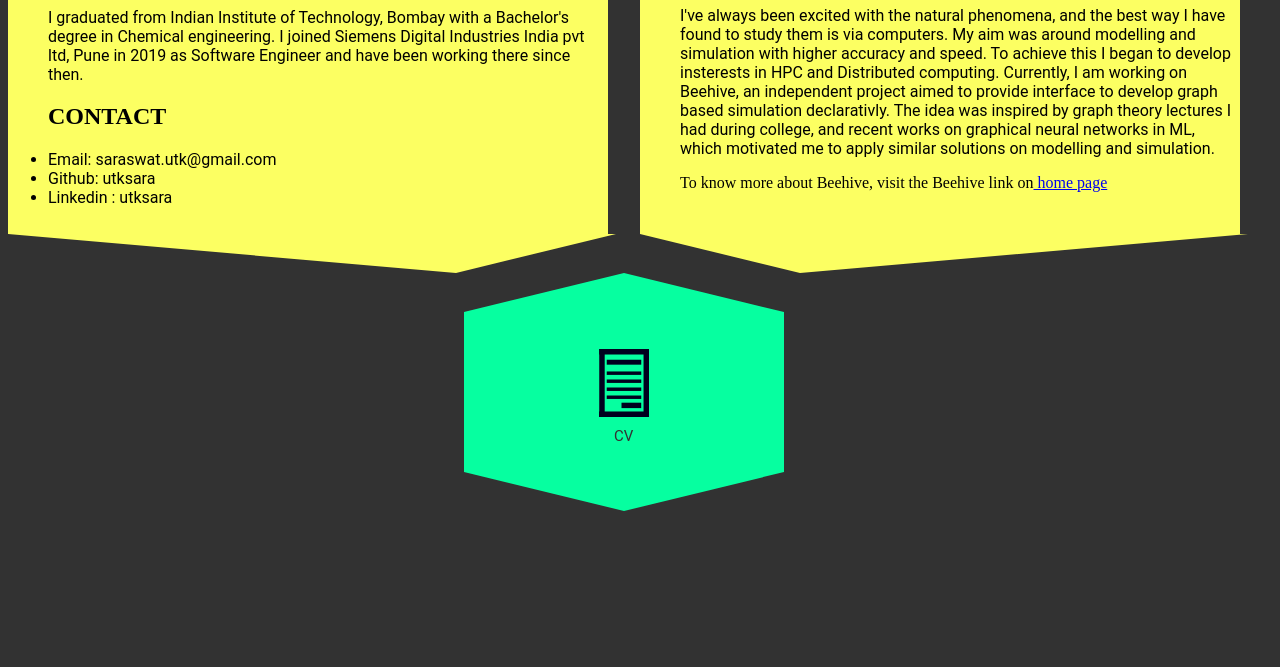
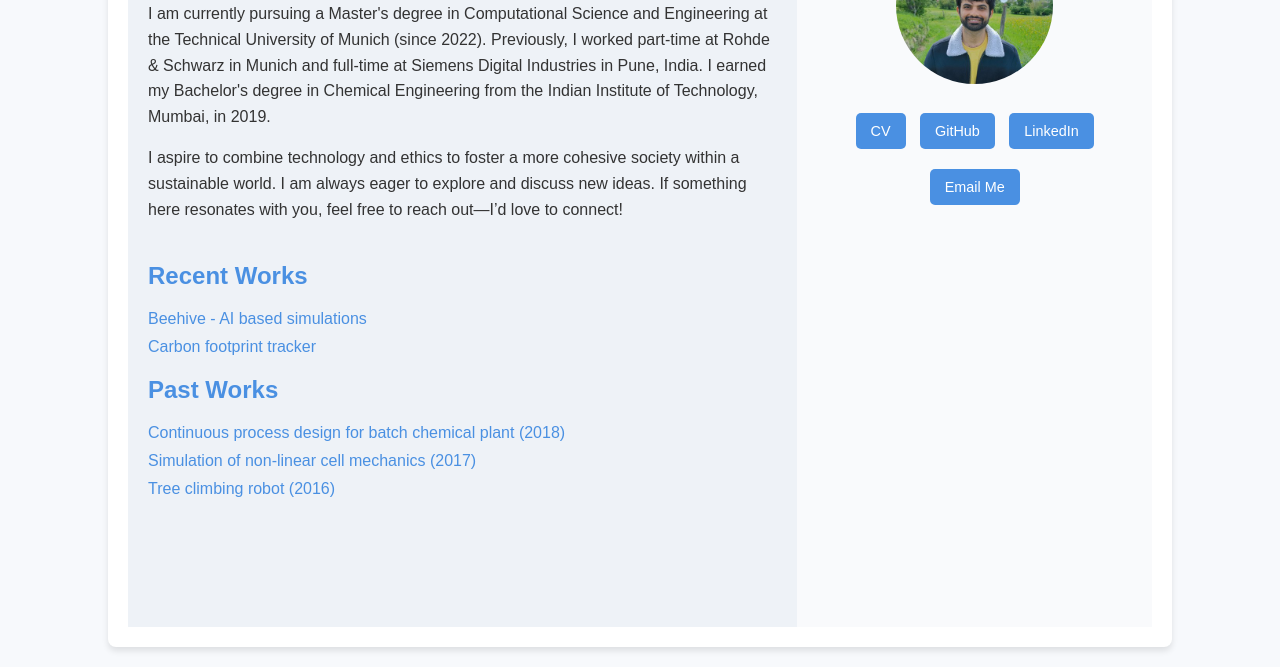
Before and after one commit to utksara/utksara.github.io, a plain HTML site: page about.html in a window 1280 px wide. Shown: the part 133-800 px from the top of the page. Drawn offline with Linux system fonts and the light colour scheme.

Commit message:
update on profile

```diff
--- a/about.html
+++ b/about.html
@@ -1,174 +1,172 @@
-<div class="container">
+<!DOCTYPE html>
+<html lang="en">
+<head>
+    <meta charset="UTF-8">
+    <meta name="viewport" content="width=device-width, initial-scale=1.0">
+    <title>Professional Introduction</title>
     <style>
-
-        /* @import url("https://fonts.googleapis.com/css?family=Roboto"); */
         body {
-        background: #323232;
-        /* font-size: 2rem; */
-        /* font-weight: bold; */
+            font-family: 'Arial', sans-serif;
+            background-color: #f7f9fc;
+            margin: 0;
+            padding: 0;
+            color: #333;
+            display: flex;
+            justify-content: center;
+            align-items: center;
+            height: 100vh;
         }
-        body .row {
-        /* margin-top: calc(((5rem * 0.288) * -1 + 0.25rem)); */
+        .container {
             display: flex;
-        /* flex-direction: row; */
-        /* align-items: center; */
-        justify-content: center;
+            width: 80%;
+            height: 90%;
+            background-color: #fff;
+            box-shadow: 0 4px 6px rgba(0, 0, 0, 0.1);
+            border-radius: 8px;
+            overflow: hidden;
+        }
+        .left-panel {
+            flex: 2;
+            padding: 20px;
+            background-color: #eef2f7;
+        }
+        .right-panel {
+            flex: 1;
+            padding: 20px;
+            background-color: #f9fafc;
+            text-align: center;
+        }
+        .right-panel img {
+            max-width: 50%;
+            border-radius: 50%;
+            margin-bottom: 15px;
+        }
+        h1 {
+            font-size: 2em;
+            color: #4a90e2;
+            margin-bottom: 10px;
+        }
+        h2 {
+            font-size: 1.5em;
+            color: #6c757d;
+        }
+        p {
+            font-size: 1em;
+            line-height: 1.6;
         }
 
-        .hexagon {
-        position: relative;
-        width: 20rem;
-        height: 10rem;
-        background-color: rgb(6, 255, 160);
-        margin: 2.44rem 0;
-        margin-right: 2rem;
-        display: flex;
-        align-items: center;
-        justify-content: center;
-        /* align-items:flex-end; */
-        transform: scale(1);
-        transition: all 0.25s ease-in-out;
-        }
-        .hexagon:hover {
-        transform: scale(0.95);
-        }
-        .hexagon:before, .hexagon:after {
-        content: "";
-        position: absolute;
-        width: 0;
-        left: 0;
-        border-left: 10rem solid transparent;
-        border-right: 10rem solid transparent;
-        }
-        .hexagon:before {
-        bottom: 100%;
-        border-bottom: 2.44rem solid rgb(6, 255, 160);
-        }
-        .hexagon:after {
-        top: 100%;
-        width: 0;
-        border-top: 2.44rem solid rgb(6, 255, 160);
+        .others a {
+            display: inline-block;
+            margin: 10px 5px;
+            padding: 10px 15px;
+            color: #fff;
+            background-color: #ff5470;
+            border-radius: 5px;
+            text-decoration: none;
+            font-size: 0.9em;
         }
 
-        .side_polygon {
-        position: relative;
-        width: 100rem;
-        height: 20rem;
-        background-color: rgb(252, 255, 98);
-        margin: 2.44rem 0;
-        margin-right: 2rem;
+        .links a {
+            display: inline-block;
+            margin: 10px 5px;
+            padding: 10px 15px;
+            color: #fff;
+            background-color: #4a90e2;
+            border-radius: 5px;
+            text-decoration: none;
+            font-size: 0.9em;
+        }
+        .links a:hover {
+            background-color: #357ab8;
+        }
+        header .nav-links {
+            list-style: none;
+            margin: 0;
+            padding: 0;
             display: flex;
-        align-items: center;
-        justify-content: center;
-        /* align-items:flex-end; */
-        transform: scale(1);
-        /* transition: all 0.25s ease-in-out; */
         }
-        .side_polygon:after {
-        content: "";
-        position: absolute;
-        width: 0;
-        left: 0;
-        border-left: 10rem solid transparent;
-        border-right: 28rem solid transparent;
-        top: 100%;
-        width: 0;
-        border-top: 2.44rem solid rgb(252, 255, 98);
+        header .nav-links li {
+            margin: 0 10px;
         }
-
-        .side_polygon_right {
-        position: relative;
-        width: 100rem;
-        height: 20rem;
-        background-color: rgb(252, 255, 98);
-        margin: 2.44rem 0;
-        margin-right: 2rem;
-        display: flex;
-        align-items: center;
-        justify-content: center;
-        /* align-items:flex-end; */
-        transform: scale(1);
-        /* transition: all 0.25s ease-in-out; */
+        header .nav-links a {
+            color: white;
+            text-decoration: none;
+            font-weight: bold;
         }
-        .side_polygon_right:after {
-        content: "";
-        position: absolute;
-        width: 0;
-        left: 0;
-        border-left: 28rem solid transparent;
-        border-right: 10rem solid transparent;
-        top: 100%;
-        width: 0;
-        border-top: 2.44rem solid rgb(252, 255, 98);
+        header .nav-links a:hover {
+            text-decoration: underline;
         }
-
-        .hexagon_text{
-          font-family: 'Roboto', sans-serif;
-          font-size: 15;
-          text-decoration:none;
-          color: #323232;
-          position: relative;
-          text-align: center;
-          display: flex;
-          /* top: 50px; */
+        .container {
+            padding: 20px;
         }
-        .hexagon_text  {
-          top: 10px;
+        .recent-works {
+            margin-top: 40px;
         }
-        .research_icon {
-          position: relative;
-          left: 0px;
+        .recent-works h2 {
+            color: #4a90e2;
         }
-        .research_text {
-          position: relative;
-          left: 15px;
+        .recent-works ul {
+            list-style: none;
+            padding: 0;
+        }
+        .recent-works li {
+            margin: 10px 0;
+        }
+        .recent-works a {
+            color: #4a90e2;
+            text-decoration: none;
+        }
+        .recent-works a:hover {
+            text-decoration: underline;
         }
     </style>
-    <div class="row">
-      <div class="side_polygon_right">
+</head>
+<body>
+    <div class="container">
+        <div class="left-panel">
+            <h1>Hello, I'm Utkarsh</h1>
+            <!-- <h2>[Your Profession or Title]</h2> -->
+            <p>
+              I am currently pursuing a Master's degree in Computational Science and Engineering at the Technical University of Munich (since 2022). Previously, I worked part-time at Rohde & Schwarz in Munich and full-time at Siemens Digital Industries in Pune, India. I earned my Bachelor's degree in Chemical Engineering from the Indian Institute of Technology, Mumbai, in 2019.
+            </p>
+            <p>
+              I aspire to combine technology and ethics to foster a more cohesive society within a sustainable world. I am always eager to explore and discuss new ideas. If something here resonates with you, feel free to reach out—I’d love to connect!
+            </p>
+
+          <section id="works" class="recent-works">
+            <h2>Recent Works</h2>
             <ul>
-          <h2>EDUCATION AND PROFESSION</h2>
-          <P style="font-family:'Roboto', sans-serif;">
-            I graduated from Indian Institute of Technology, Bombay with a Bachelor's degree in Chemical engineering.
-            I joined Siemens Digital Industries India pvt ltd, Pune in 2019 as Software Engineer and have been
-            working there since then.
-          </P>
-          <h2>CONTACT</h2>
-          <li style="font-family:'Roboto', sans-serif;">
-            Email: saraswat.utk@gmail.com
-          </li>
-          <li style="font-family:'Roboto', sans-serif;">
-            Github: utksara
-          </li>
-          <li style="font-family:'Roboto', sans-serif;">
-            Linkedin : utksara
-          </li>
+                <li><a href="http://ec2-18-234-227-168.compute-1.amazonaws.com:3000/" target="_blank">Beehive - AI based simulations</a></li>
+                <li><a href="https://github.com/utksara/Carbon-Footprint-Tracker" target="_blank">Carbon footprint tracker</a></li>
             </ul>
+
+            <h2>Past Works</h2>
+            <ul>
+                <li><a href="https://drive.google.com/file/d/1sfnRQznQllA4lbREnnI7TFFcOXYN4ZBa/view" target="_blank">Continuous process design for batch chemical plant (2018)</a></li>
+                <li><a target="_blank">Simulation of non-linear cell mechanics (2017)</a></li>
+                <li><a href="https://docs.google.com/document/d/1Py2ZQ2KIyDdiCQe6v909zVaGZPpI0p3HEqRPTKQv1oU/edit?tab=t.0" target="_blank">Tree climbing robot (2016)</a></li>
+            </ul>
+         </section>
         </div>
-      <div class="side_polygon">
-        <ul>
-          <h2>INTERSTS</h2>
-          <P style="font-family:'Roboto', sans-serif;">
-            I've always been excited with the natural phenomena, and the best way I have found
-            to study them is via computers. My aim was around modelling and simulation
-            with higher accuracy and speed. To achieve this I began to develop insterests in
-            HPC and Distributed computing. Currently, I am working on Beehive, an independent
-            project aimed to provide interface to develop graph based simulation declarativly. The idea
-            was inspired by graph theory lectures I had during college, and recent works on
-            graphical neural networks in ML, which motivated me to apply similar solutions on
-            modelling and simulation.
-          </P>
-          <p>
-            To know more about Beehive, visit the Beehive link on<a href="index.html"> home page</a>
-          </p>
-        </ul>
+
+
+        <div class="right-panel">
+            <img src="images/profile_pic.jpg" alt="profile pic">
+            <div class="links">
+                <a href="your-cv.pdf" target="_blank">CV</a>
+                <a href="https://github.com/utksara" target="_blank">GitHub</a>
+                <a href="https://www.linkedin.com/in/utksara" target="_blank">LinkedIn</a>
+                <a href="mailto:sararswat.utk@gmail.com">Email Me</a>
+            </div>
+
+              <!-- <div class="others">
+                  <a href="https://your-blog-link.com" target="_blank">Blogs</a>
+                  <a href="https://your-artwork-gallery.com" target="_blank">Artwork</a>
+                  <a href="https://your-artwork-gallery.com" target="_blank">Clicks</a>
+              </div> -->
+          </div>
+
         </div>
     </div>
-    <div class="row">
-      <div class="hexagon">
-        <a style="text-decoration: none;" href='files/utkarsh_CV.pdf'>
-          <div><img class='research_icon' src="images/research_icon.svg" width="50" height="auto"></div>
-          <div class="hexagon_text research_text">CV</div>
-      </div>
-    <script type="text/javascript" src="stylescript.js"></script>
-  </div>
+</body>
+</html>
```
Also changed, not shown: images/profile_pic.jpg (added). Lines whose indentation alone changed are shown as unchanged.
